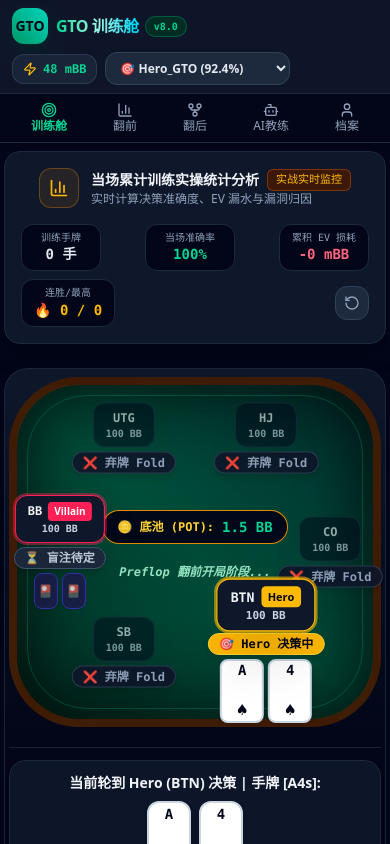
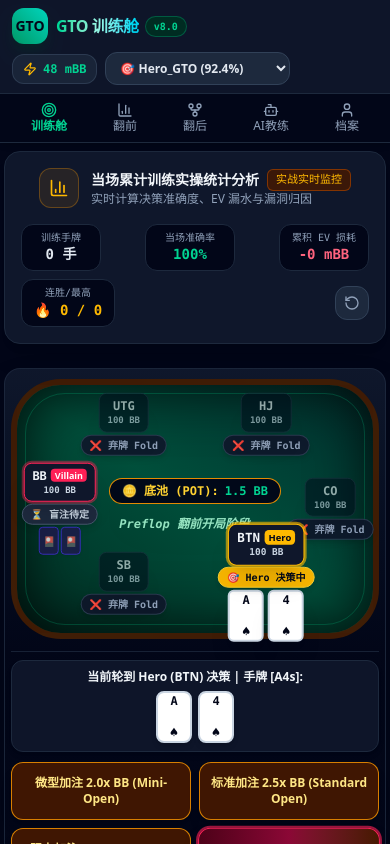
Before and after one commit to hanksun138-Sun/poker-trainer-v8, a React (Vite) app: page / in a window 390 px wide. Shown: the top 844 px of the page. Built offline with nearby package versions, Linux system fonts and the light colour scheme.

Commit message:
ui: optimize poker table layout responsiveness
Refined table container dimensions, aspect ratios, and padding to improve visual consistency and mobile responsiveness across different screen sizes.

```diff
--- a/src/components/GtoTrainingCabin.tsx
+++ b/src/components/GtoTrainingCabin.tsx
@@ -999,39 +999,39 @@ export const GtoTrainingCabin: React.FC<GtoTrainingCabinProps> = ({
       </div>
 
       {/* Realistic Oval Poker Table Canvas */}
-      <div className="relative bg-gradient-to-b from-slate-900 via-slate-950 to-slate-950 border border-slate-800/90 rounded-3xl p-1 sm:p-2.5 md:p-4 shadow-2xl flex flex-col justify-between my-1 w-full">
+      <div className="relative bg-gradient-to-b from-slate-900 via-slate-950 to-slate-950 border border-slate-800/90 rounded-2xl sm:rounded-3xl p-1.5 sm:p-3 md:p-4 shadow-2xl flex flex-col justify-between my-1 w-full">
 
         {/* Table Felt Green Oval Container */}
-        <div className="relative w-full max-w-6xl mx-auto aspect-[1.7/1] sm:aspect-[2.1/1] md:aspect-[2.3/1] min-h-[350px] sm:min-h-[440px] md:min-h-[520px] lg:min-h-[580px] bg-gradient-to-tr from-emerald-950 via-emerald-900 to-teal-950 rounded-[70px] sm:rounded-[160px] md:rounded-[220px] border-[8px] sm:border-[16px] md:border-[20px] border-amber-950/90 shadow-[inset_0_0_80px_rgba(0,0,0,0.85)] flex flex-col items-center justify-center p-2 sm:p-4 my-1">
+        <div className="relative w-full max-w-5xl mx-auto aspect-[1.8/1] sm:aspect-[2.2/1] min-h-[260px] sm:min-h-[320px] md:min-h-[370px] lg:min-h-[410px] max-h-[52vh] bg-gradient-to-tr from-emerald-950 via-emerald-900 to-teal-950 rounded-[50px] sm:rounded-[120px] md:rounded-[180px] border-[6px] sm:border-[12px] md:border-[16px] border-amber-950/90 shadow-[inset_0_0_60px_rgba(0,0,0,0.85)] flex flex-col items-center justify-center p-1.5 sm:p-3 my-1">
 
           {/* Inner Table Trim Line */}
-          <div className="absolute inset-2.5 sm:inset-4 rounded-[60px] sm:rounded-[140px] border border-emerald-500/25 pointer-events-none" />
+          <div className="absolute inset-2 sm:inset-3 rounded-[40px] sm:rounded-[110px] border border-emerald-500/25 pointer-events-none" />
 
           {/* Center Board & Pot Display */}
-          <div className="relative z-10 flex flex-col items-center justify-center space-y-1.5 sm:space-y-3">
+          <div className="relative z-10 flex flex-col items-center justify-center space-y-1 sm:space-y-2">
 
             {/* Main Pot Chips Badge */}
-            <div className="px-3.5 sm:px-5 py-1.5 rounded-full bg-slate-950/95 border border-amber-500/90 text-amber-300 font-mono text-xs sm:text-base md:text-lg font-bold shadow-2xl flex items-center gap-2">
+            <div className="px-3 sm:px-4 py-1 rounded-full bg-slate-950/95 border border-amber-500/90 text-amber-300 font-mono text-xs sm:text-sm md:text-base font-bold shadow-2xl flex items-center gap-1.5">
               <span>🪙 底池 (POT):</span>
-              <span className="text-emerald-400 font-black text-sm sm:text-xl md:text-2xl">{potSize} BB</span>
+              <span className="text-emerald-400 font-black text-xs sm:text-lg md:text-xl">{potSize} BB</span>
             </div>
 
             {/* Community Board Cards */}
-            <div className="flex items-center space-x-2 sm:space-x-3 my-1.5">
+            <div className="flex items-center space-x-1.5 sm:space-x-2.5 my-1">
               {boardCards.length > 0 ? (
                 boardCards.map((card, idx) => (
                   <div
                     key={idx}
-                    className={`w-13 h-19 sm:w-17 sm:h-24 md:w-22 md:h-31 lg:w-24 lg:h-34 rounded-xl sm:rounded-2xl border-2 sm:border-3 border-slate-200 shadow-2xl flex flex-col items-center justify-between p-1 sm:p-1.5 font-mono font-black select-none transition-all hover:scale-105 ${
+                    className={`w-11 h-16 sm:w-14 sm:h-20 md:w-17 md:h-24 rounded-lg sm:rounded-xl border-2 border-slate-200 shadow-xl flex flex-col items-center justify-between p-1 font-mono font-black select-none transition-all hover:scale-105 ${
                       SUIT_COLORS[card.suit]
                     }`}
                   >
-                    <span className="text-lg sm:text-2xl md:text-3xl lg:text-4xl leading-none">{card.rank}</span>
-                    <span className="text-2xl sm:text-3xl md:text-4xl lg:text-5xl leading-none">{SUIT_SYMBOLS[card.suit]}</span>
+                    <span className="text-sm sm:text-xl md:text-2xl leading-none">{card.rank}</span>
+                    <span className="text-lg sm:text-2xl md:text-3xl leading-none">{SUIT_SYMBOLS[card.suit]}</span>
                   </div>
                 ))
               ) : (
-                <div className="text-emerald-200/90 italic text-xs sm:text-base py-2 font-mono font-bold">Preflop 翻前开局阶段...</div>
+                <div className="text-emerald-200/90 italic text-xs sm:text-sm py-1 font-mono font-bold">Preflop 翻前开局阶段...</div>
               )}
             </div>
           </div>
@@ -1051,7 +1051,7 @@ export const GtoTrainingCabin: React.FC<GtoTrainingCabinProps> = ({
                     style={{ top: coords.top, left: coords.left }}
                     className="absolute -translate-x-1/2 -translate-y-1/2 z-10 flex flex-col items-center opacity-60"
                   >
-                    <div className="px-2 py-0.5 rounded-lg border border-dashed border-slate-700/80 bg-slate-950/60 text-slate-400 text-[10px] sm:text-xs font-mono shadow">
+                    <div className="px-1.5 py-0.5 rounded-lg border border-dashed border-slate-700/80 bg-slate-950/60 text-slate-400 text-[9px] sm:text-[10px] font-mono shadow">
                       <span>┼ {seatIdx}号位 空位</span>
                     </div>
                   </div>
@@ -1066,26 +1066,26 @@ export const GtoTrainingCabin: React.FC<GtoTrainingCabinProps> = ({
                 >
                   {/* Dealer Button Chip */}
                   {isDealer && (
-                    <div className="absolute -top-3 -right-3 z-30 w-6 h-6 sm:w-7 sm:h-7 rounded-full bg-amber-100 border-2 border-amber-500 text-amber-950 font-black text-xs sm:text-sm flex items-center justify-center shadow-lg animate-bounce">
+                    <div className="absolute -top-2 -right-2 z-30 w-5 h-5 sm:w-6 sm:h-6 rounded-full bg-amber-100 border-2 border-amber-500 text-amber-950 font-black text-[10px] sm:text-xs flex items-center justify-center shadow-lg animate-bounce">
                       D
                     </div>
                   )}
 
                   {/* Player Seat Card Badge */}
                   <div
-                    className={`px-2.5 sm:px-3.5 py-1 sm:py-1.5 rounded-xl border flex flex-col items-center shadow-xl transition-all ${seat.bgColor} ${seat.borderColor} ${
-                      isHeroSeat ? 'ring-2 sm:ring-4 ring-amber-400/70 scale-110 z-30' : 'opacity-95'
+                    className={`px-2 sm:px-3 py-0.5 sm:py-1 rounded-lg sm:rounded-xl border flex flex-col items-center shadow-xl transition-all ${seat.bgColor} ${seat.borderColor} ${
+                      isHeroSeat ? 'ring-2 ring-amber-400/80 scale-105 z-30' : 'opacity-95'
                     }`}
                   >
-                    <div className="flex items-center space-x-1 sm:space-x-1.5">
-                      <span className="text-sm sm:text-base">{seat.avatar}</span>
-                      <span className="font-black text-xs sm:text-sm text-white whitespace-nowrap">{seat.name}</span>
+                    <div className="flex items-center space-x-1">
+                      <span className="text-xs sm:text-sm">{seat.avatar}</span>
+                      <span className="font-black text-[10px] sm:text-xs text-white whitespace-nowrap">{seat.name}</span>
                     </div>
-                    <span className="text-[10px] sm:text-xs font-mono text-slate-200 font-medium">{seat.styleLabel}</span>
+                    <span className="text-[9px] sm:text-[10px] font-mono text-slate-200 font-medium">{seat.styleLabel}</span>
                   </div>
 
                   {/* Player Action Text Badge */}
-                  <div className={`mt-0.5 sm:mt-1 px-2 sm:px-2.5 py-0.5 rounded-full border text-[10px] sm:text-xs font-mono font-bold shadow whitespace-nowrap ${
+                  <div className={`mt-0.5 px-1.5 sm:px-2 py-0.5 rounded-full border text-[9px] sm:text-[10px] font-mono font-bold shadow whitespace-nowrap ${
                     isHeroSeat
                       ? isEvaluated ? 'bg-emerald-950 text-emerald-300 border-emerald-600' : 'bg-amber-400 text-slate-950 border-amber-300 font-black animate-pulse'
                       : isDealer ? 'bg-indigo-950 text-indigo-300 border-indigo-600' : 'bg-slate-900 text-slate-300 border-slate-700'
@@ -1095,23 +1095,23 @@ export const GtoTrainingCabin: React.FC<GtoTrainingCabinProps> = ({
 
                   {/* Dealt Hole Cards */}
                   {isHeroSeat ? (
-                    <div className="flex items-center space-x-1 mt-1 animate-in fade-in zoom-in-95 duration-200">
+                    <div className="flex items-center space-x-1 mt-0.5 animate-in fade-in zoom-in-95 duration-200">
                       {heroCards.map((card, idx) => (
                         <div
                           key={idx}
-                          className={`w-11 h-16 sm:w-15 sm:h-22 md:w-18 md:h-26 lg:w-20 lg:h-28 rounded-lg sm:rounded-xl border-2 border-slate-200 shadow-2xl flex flex-col items-center justify-between p-0.5 sm:p-1 font-mono font-black select-none ${
+                          className={`w-9 h-13 sm:w-12 sm:h-17 md:w-14 md:h-20 rounded-md sm:rounded-lg border-2 border-slate-200 shadow-xl flex flex-col items-center justify-between p-0.5 font-mono font-black select-none ${
                             SUIT_COLORS[card.suit]
                           }`}
                         >
-                          <span className="text-sm sm:text-lg md:text-xl leading-none">{card.rank}</span>
-                          <span className="text-lg sm:text-2xl md:text-3xl leading-none">{SUIT_SYMBOLS[card.suit]}</span>
+                          <span className="text-xs sm:text-sm md:text-base leading-none">{card.rank}</span>
+                          <span className="text-sm sm:text-lg md:text-xl leading-none">{SUIT_SYMBOLS[card.suit]}</span>
                         </div>
                       ))}
                     </div>
                   ) : (
-                    <div className="flex items-center space-x-1 mt-1 opacity-80">
-                      <div className="w-6 h-9 sm:w-8 sm:h-11 rounded-lg bg-indigo-950 border border-indigo-700 flex items-center justify-center text-xs text-indigo-300 shadow">🎴</div>
-                      <div className="w-6 h-9 sm:w-8 sm:h-11 rounded-lg bg-indigo-950 border border-indigo-700 flex items-center justify-center text-xs text-indigo-300 shadow">🎴</div>
+                    <div className="flex items-center space-x-0.5 mt-0.5 opacity-80">
+                      <div className="w-5 h-7 sm:w-6 sm:h-9 rounded bg-indigo-950 border border-indigo-700 flex items-center justify-center text-[10px] text-indigo-300 shadow">🎴</div>
+                      <div className="w-5 h-7 sm:w-6 sm:h-9 rounded bg-indigo-950 border border-indigo-700 flex items-center justify-center text-[10px] text-indigo-300 shadow">🎴</div>
                     </div>
                   )}
                 </div>
@@ -1155,48 +1155,48 @@ export const GtoTrainingCabin: React.FC<GtoTrainingCabinProps> = ({
                 >
                   {/* Player Seat Chip Badge */}
                   <div
-                    className={`px-3 sm:px-4 py-1.5 sm:py-2 rounded-xl border flex flex-col items-center shadow-2xl transition-all ${
+                    className={`px-2 sm:px-3 py-1 rounded-lg sm:rounded-xl border flex flex-col items-center shadow-xl transition-all ${
                       isHero
-                        ? 'bg-slate-900 border-amber-400 ring-2 sm:ring-4 ring-amber-400/60 scale-110 z-30'
+                        ? 'bg-slate-900 border-amber-400 ring-2 ring-amber-400/60 scale-105 z-30'
                         : isVillain
-                        ? 'bg-slate-900 border-rose-500 ring-2 sm:ring-3 ring-rose-500/40 z-20'
+                        ? 'bg-slate-900 border-rose-500 ring-2 ring-rose-500/40 z-20'
                         : 'bg-slate-950/80 border-slate-800 opacity-60'
                     }`}
                   >
-                    <div className="flex items-center space-x-1.5">
-                      <span className="font-mono font-black text-xs sm:text-base text-slate-100">{pos}</span>
-                      {isHero && <span className="text-[10px] sm:text-xs bg-amber-400 text-slate-950 font-black px-1.5 py-0.5 rounded">Hero</span>}
-                      {isVillain && <span className="text-[10px] sm:text-xs bg-rose-500 text-white font-black px-1.5 py-0.5 rounded">Villain</span>}
+                    <div className="flex items-center space-x-1">
+                      <span className="font-mono font-black text-xs sm:text-sm text-slate-100">{pos}</span>
+                      {isHero && <span className="text-[9px] sm:text-[10px] bg-amber-400 text-slate-950 font-black px-1 rounded">Hero</span>}
+                      {isVillain && <span className="text-[9px] sm:text-[10px] bg-rose-500 text-white font-black px-1 rounded">Villain</span>}
                     </div>
-                    <span className="text-[10px] sm:text-xs font-mono text-slate-300 font-semibold">100 BB</span>
+                    <span className="text-[9px] sm:text-[10px] font-mono text-slate-300 font-semibold">100 BB</span>
                   </div>
 
                   {/* Player Action Text Badge */}
-                  <div className={`mt-1 px-2.5 sm:px-3 py-0.5 sm:py-1 rounded-full border text-xs sm:text-sm font-mono font-bold shadow-md whitespace-nowrap ${actionBadge.bg}`}>
+                  <div className={`mt-0.5 px-2 py-0.5 rounded-full border text-[10px] sm:text-xs font-mono font-bold shadow-md whitespace-nowrap ${actionBadge.bg}`}>
                     {actionBadge.label}
                   </div>
 
                   {/* Dealt Hole Cards for Hero or Villain */}
                   {isHero && (
-                    <div className="flex items-center space-x-1 mt-1 sm:mt-1.5 animate-in fade-in zoom-in-95 duration-200">
+                    <div className="flex items-center space-x-1 mt-0.5 animate-in fade-in zoom-in-95 duration-200">
                       {heroCards.map((card, idx) => (
                         <div
                           key={idx}
-                          className={`w-11 h-16 sm:w-15 sm:h-22 md:w-18 md:h-26 lg:w-20 lg:h-28 rounded-lg sm:rounded-xl border-2 border-slate-200 shadow-2xl flex flex-col items-center justify-between p-0.5 sm:p-1 font-mono font-black select-none ${
+                          className={`w-9 h-13 sm:w-12 sm:h-17 md:w-14 md:h-20 rounded-md sm:rounded-lg border-2 border-slate-200 shadow-xl flex flex-col items-center justify-between p-0.5 font-mono font-black select-none ${
                             SUIT_COLORS[card.suit]
                           }`}
                         >
-                          <span className="text-sm sm:text-lg md:text-xl leading-none">{card.rank}</span>
-                          <span className="text-lg sm:text-2xl md:text-3xl leading-none">{SUIT_SYMBOLS[card.suit]}</span>
+                          <span className="text-xs sm:text-sm md:text-base leading-none">{card.rank}</span>
+                          <span className="text-sm sm:text-lg md:text-xl leading-none">{SUIT_SYMBOLS[card.suit]}</span>
                         </div>
                       ))}
                     </div>
                   )}
 
                   {isVillain && (
-                    <div className="flex items-center space-x-1 mt-1 opacity-80">
-                      <div className="w-6 h-9 sm:w-8 sm:h-11 rounded-lg bg-indigo-950 border border-indigo-700 flex items-center justify-center text-xs text-indigo-300 shadow">🎴</div>
-                      <div className="w-6 h-9 sm:w-8 sm:h-11 rounded-lg bg-indigo-950 border border-indigo-700 flex items-center justify-center text-xs text-indigo-300 shadow">🎴</div>
+                    <div className="flex items-center space-x-0.5 mt-0.5 opacity-80">
+                      <div className="w-5 h-7 sm:w-6 sm:h-9 rounded bg-indigo-950 border border-indigo-700 flex items-center justify-center text-[10px] text-indigo-300 shadow">🎴</div>
+                      <div className="w-5 h-7 sm:w-6 sm:h-9 rounded bg-indigo-950 border border-indigo-700 flex items-center justify-center text-[10px] text-indigo-300 shadow">🎴</div>
                     </div>
                   )}
                 </div>
@@ -1208,44 +1208,44 @@ export const GtoTrainingCabin: React.FC<GtoTrainingCabinProps> = ({
 
         {/* Live Casino Dialogue Feed Banner */}
         {trainingStage === 'STAGE_5_CASINO_RING' && (
-          <div className="bg-slate-950/90 border border-amber-500/30 p-2.5 rounded-xl my-2 flex items-center space-x-2 text-xs sm:text-base font-mono text-amber-200 shadow-md">
-            <MessageSquare className="w-4 sm:w-5 h-4 sm:h-5 text-amber-400 shrink-0 animate-pulse" />
+          <div className="bg-slate-950/90 border border-amber-500/30 p-2 rounded-xl my-1.5 flex items-center space-x-2 text-xs sm:text-sm font-mono text-amber-200 shadow-md">
+            <MessageSquare className="w-4 h-4 text-amber-400 shrink-0 animate-pulse" />
             <span className="truncate">{casinoRecentDialogue}</span>
           </div>
         )}
 
-        {/* Action Control Deck (iPad & iPhone Optimized) */}
-        <div className="relative z-20 mt-4 sm:mt-6 pt-3 sm:pt-4 border-t border-slate-800/80 max-w-4xl mx-auto w-full">
+        {/* Action Control Deck (Responsive for iPhone/iPad/Desktop) */}
+        <div className="relative z-20 mt-2 sm:mt-3 pt-2 sm:pt-3 border-t border-slate-800/80 max-w-4xl mx-auto w-full">
           {!isEvaluated ? (
-            <div className="space-y-4 text-center">
-              <div className="flex flex-col sm:flex-row items-center justify-center gap-2 sm:gap-4 bg-slate-900/90 border border-slate-800 p-3 rounded-2xl shadow-md">
-                <span className="text-sm sm:text-base md:text-lg text-slate-100 font-black">
+            <div className="space-y-2.5 sm:space-y-3 text-center">
+              <div className="flex flex-col sm:flex-row items-center justify-center gap-1.5 sm:gap-3 bg-slate-900/95 border border-slate-800 px-3 py-2 rounded-xl sm:rounded-2xl shadow-md">
+                <span className="text-xs sm:text-sm md:text-base text-slate-100 font-black">
                   当前轮到 Hero ({heroPos}) 决策 | 手牌 [{heroNotation}]:
                 </span>
-                <div className="flex items-center space-x-2">
+                <div className="flex items-center space-x-1.5">
                   {heroCards.map((c, i) => (
                     <div
                       key={i}
-                      className={`w-11 h-16 sm:w-14 sm:h-20 md:w-16 md:h-23 rounded-xl border-2 border-slate-200 shadow-lg flex flex-col items-center justify-between p-1 font-mono font-black text-sm sm:text-lg select-none ${
+                      className={`w-9 h-13 sm:w-11 sm:h-16 md:w-13 md:h-18 rounded-lg border-2 border-slate-200 shadow-md flex flex-col items-center justify-between p-0.5 font-mono font-black text-xs sm:text-sm select-none ${
                         SUIT_COLORS[c.suit]
                       }`}
                     >
                       <span className="leading-none">{c.rank}</span>
-                      <span className="text-base sm:text-xl leading-none">{SUIT_SYMBOLS[c.suit]}</span>
+                      <span className="text-sm sm:text-base leading-none">{SUIT_SYMBOLS[c.suit]}</span>
                     </div>
                   ))}
                 </div>
               </div>
 
-              {/* Action Buttons with Multi-Sizing & All-In Support */}
-              <div className="grid grid-cols-2 sm:grid-cols-3 md:grid-cols-4 gap-2.5 sm:gap-4">
+              {/* Action Buttons Grid - Fully visible on iPhone / iPad / Desktop */}
+              <div className="grid grid-cols-2 sm:grid-cols-3 md:grid-cols-4 gap-2 sm:gap-3">
                 {options.map((opt) => (
                   <button
                     key={opt.action}
                     onClick={() => handleSelectAction(opt.action)}
-                    className={`py-4 sm:py-5 px-3 sm:px-4 rounded-2xl border font-black text-sm sm:text-base md:text-lg transition-all shadow-xl active:scale-95 cursor-pointer flex flex-col items-center justify-center gap-1 text-center ${
+                    className={`py-3 sm:py-3.5 px-2.5 sm:px-3 rounded-xl sm:rounded-2xl border font-black text-xs sm:text-sm md:text-base transition-all shadow-lg active:scale-95 cursor-pointer flex flex-col items-center justify-center gap-0.5 text-center ${
                       opt.action === 'ALL_IN'
-                        ? 'bg-gradient-to-r from-rose-950 via-rose-900 to-amber-950 hover:from-rose-800 hover:to-amber-700 border-rose-500 text-rose-100 font-black shadow-rose-950/80 ring-2 ring-rose-500/60 scale-[1.02]'
+                        ? 'bg-gradient-to-r from-rose-950 via-rose-900 to-amber-950 hover:from-rose-800 hover:to-amber-700 border-rose-500 text-rose-100 font-black shadow-rose-950/80 ring-2 ring-rose-500/60 scale-[1.01]'
                         : opt.action === 'CALL'
                         ? 'bg-emerald-950 hover:bg-emerald-600 border-emerald-500/80 text-emerald-200 hover:text-white shadow-emerald-950/50'
                         : opt.action === 'FOLD'
```
